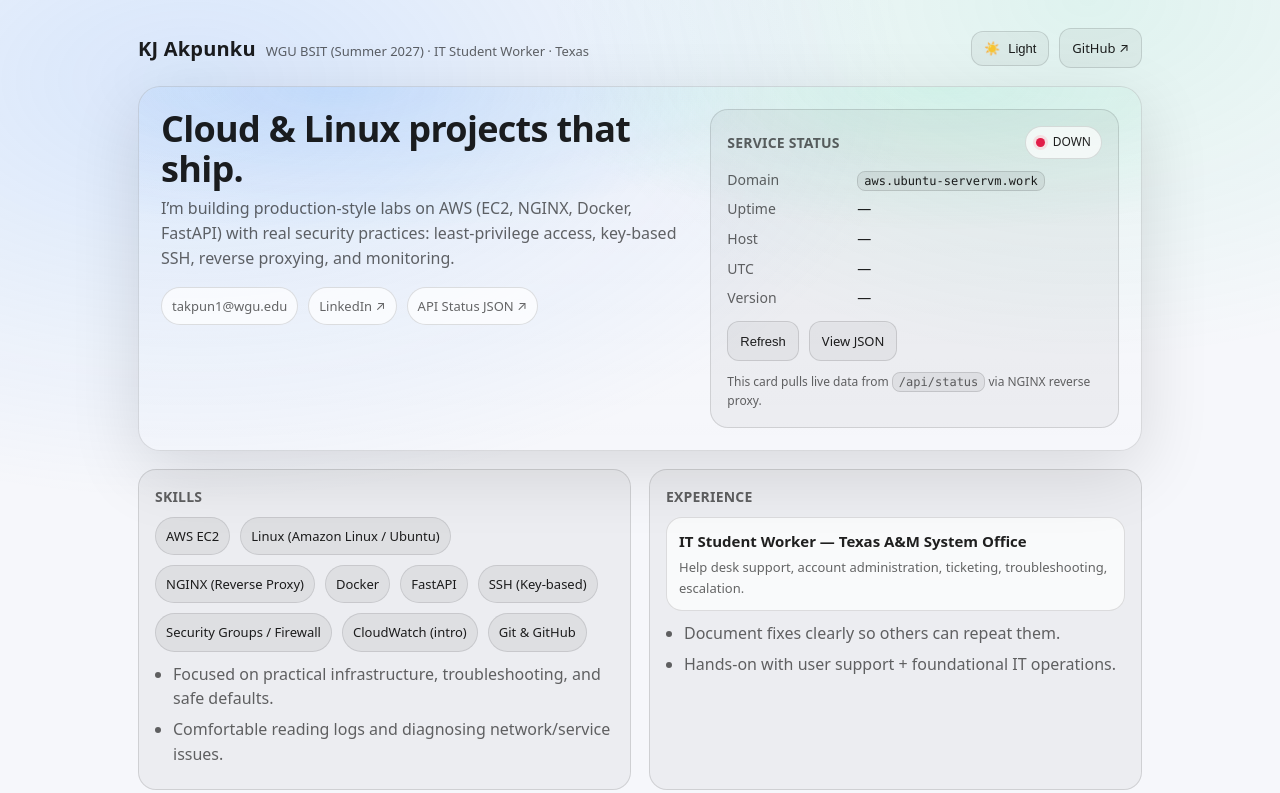
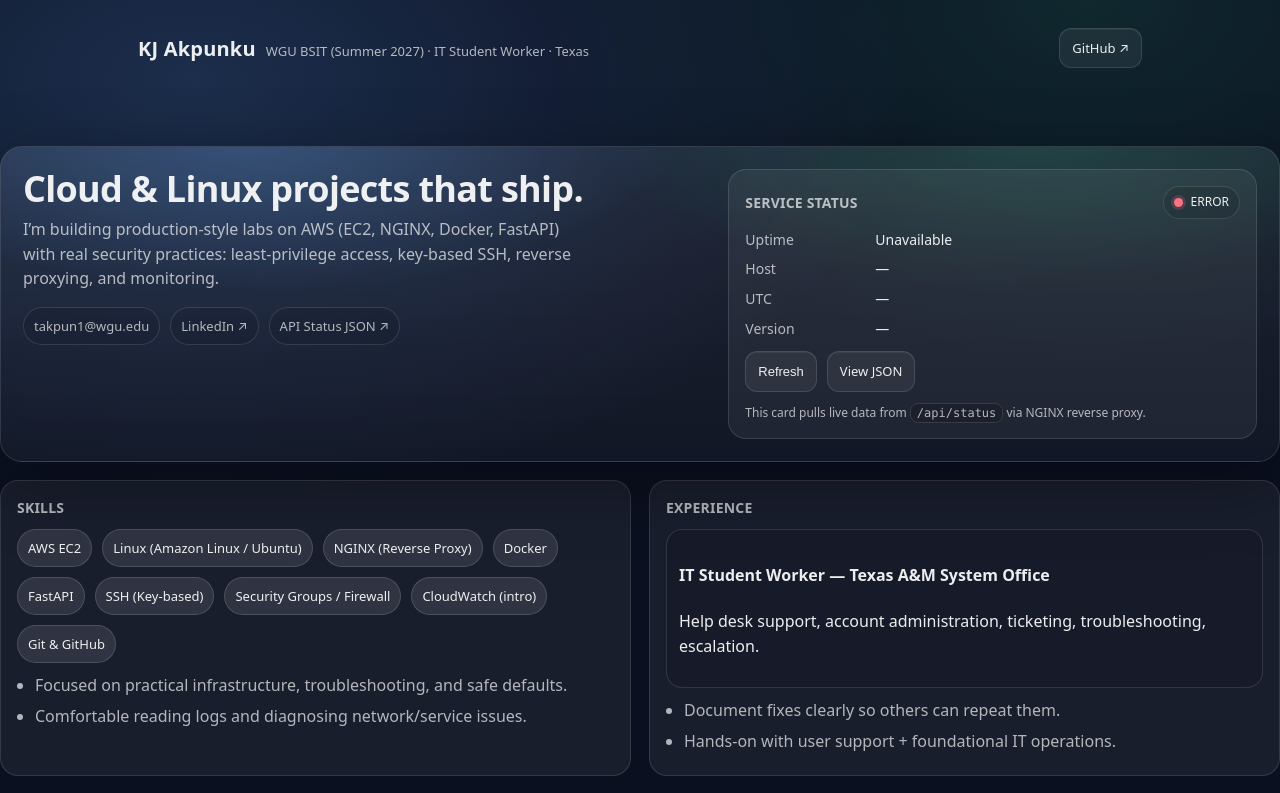
Before and after one commit to takpunku-max/KJ-Portofolio, a plain HTML site: page index.html in a window 1280 px wide. Shown: the top 793 px of the page. Drawn offline with Linux system fonts and the light colour scheme; no server answers.

Commit message:
no more light mode

```diff
--- a/index.html
+++ b/index.html
@@ -3,7 +3,7 @@
 <head>
   <meta charset="utf-8" />
   <meta name="viewport" content="width=device-width,initial-scale=1" />
-  <meta name="color-scheme" content="dark light" />
+  <meta name="color-scheme" content="dark" />
   <title>KJ Akpunku | IT / Cloud Portfolio</title>
   <style>
     :root {
@@ -23,23 +23,6 @@
       --chipBorder: rgba(255,255,255,0.14);
     }
 
-    /* Light theme overrides */
-    [data-theme="light"] {
-      --bg: #f6f7fb;
-      --panel: rgba(0,0,0,0.04);
-      --panel2: rgba(0,0,0,0.06);
-      --text: rgba(0,0,0,0.88);
-      --muted: rgba(0,0,0,0.60);
-      --border: rgba(0,0,0,0.12);
-      --shadow: 0 20px 70px rgba(0,0,0,0.12);
-
-      --accent: #2563eb;
-      --ok: #059669;
-      --warn: #d97706;
-      --bad: #e11d48;
-      --chip: rgba(0,0,0,0.06);
-      --chipBorder: rgba(0,0,0,0.10);
-    }
 
     * { box-sizing: border-box; }
     html, body { height: 100%; }
@@ -171,8 +154,7 @@
       border-radius: 999px;
       text-decoration: none;
     }
-    [data-theme="light"] .metaRow a { background: rgba(255,255,255,0.7); }
-    .metaRow a:hover { background: var(--panel2); }
+
 
     .card {
       border: 1px solid var(--border);
@@ -208,7 +190,7 @@
       gap: 8px;
       background: rgba(0,0,0,0.10);
     }
-    [data-theme="light"] .pill { background: rgba(255,255,255,0.7); }
+
 
     .dot {
       width: 9px; height: 9px;
@@ -271,17 +253,6 @@
       background: rgba(0,0,0,0.08);
       padding: 12px;
     }
-    [data-theme="light"] .projItem { background: rgba(255,255,255,0.7); }
-    .projItem h4 { margin: 0 0 4px; font-size: 15px; }
-    .projItem p { margin: 0; color: var(--muted); font-size: 13px; }
-    .projLinks { margin-top: 8px; display: flex; gap: 10px; flex-wrap: wrap; }
-    .projLinks a {
-      font-size: 13px;
-      border: 1px solid var(--border);
-      background: var(--panel);
-      padding: 7px 10px;
-      border-radius: 12px;
-    }
 
     .footer {
       margin-top: 22px;
@@ -301,7 +272,7 @@
       border: 1px solid var(--border);
       background: rgba(0,0,0,0.15);
     }
-    [data-theme="light"] code.inline { background: rgba(0,0,0,0.06); }
+
 
   </style>
 </head>
@@ -314,11 +285,6 @@
         <div class="tagline">WGU BSIT (Summer 2027) · IT Student Worker · Texas</div>
       </div>
 
-      <div class="controls">
-        <button class="btn" id="themeBtn" type="button" aria-label="Toggle theme">
-          <span id="themeIcon">🌙</span>
-          <span id="themeText">Dark</span>
-        </button>
 
         <a class="btn" href="https://github.com/takpunku-max" target="_blank" rel="noreferrer">
           GitHub ↗
@@ -350,11 +316,10 @@
           </div>
 
           <div class="kv" id="statusKV">
-            <div>Domain</div><div><code class="inline">aws.ubuntu-servervm.work</code></div>
-            <div>Uptime</div><div id="uptime">—</div>
-            <div>Host</div><div id="host">—</div>
-            <div>UTC</div><div id="utc">—</div>
-            <div>Version</div><div id="version">—</div>
+            <div>Uptime</div><div id="status-uptime">—</div>
+            <div>Host</div><div id="status-host">—</div>
+            <div>UTC</div><div id="status-utc">—</div>
+            <div>Version</div><div id="status-version">—</div>
           </div>
 
           <div style="margin-top:12px; display:flex; gap:10px; flex-wrap:wrap;">
@@ -451,73 +416,55 @@
   </div>
 
   <script>
-    // --- Theme (dark by default, toggle + persistence) ---
-    (function initTheme() {
-      const saved = localStorage.getItem("theme");
-      const prefersDark = window.matchMedia && window.matchMedia("(prefers-color-scheme: dark)").matches;
-      const initial = saved || (prefersDark ? "dark" : "light");
-      setTheme(initial);
 
-      document.getElementById("themeBtn").addEventListener("click", () => {
-        const current = document.documentElement.getAttribute("data-theme") || "dark";
-        const next = current === "dark" ? "light" : "dark";
-        setTheme(next);
-        localStorage.setItem("theme", next);
-      });
+	  function formatUptime(seconds) {
+    const d = Math.floor(seconds / 86400);
+    seconds %= 86400;
+    const h = Math.floor(seconds / 3600);
+    seconds %= 3600;
+    const m = Math.floor(seconds / 60);
 
-      function setTheme(mode) {
-        document.documentElement.setAttribute("data-theme", mode);
-        document.getElementById("themeIcon").textContent = mode === "dark" ? "🌙" : "☀️";
-        document.getElementById("themeText").textContent = mode === "dark" ? "Dark" : "Light";
+    if (d > 0) return `${d}d ${h}h`;
+    if (h > 0) return `${h}h ${m}m`;
+    return `${m}m`;
   }
-    })();
 
-    document.getElementById("year").textContent = new Date().getFullYear();
-
-    // --- Status fetch from /api/status ---
   async function loadStatus() {
     const dot = document.getElementById("statusDot");
     const text = document.getElementById("statusText");
 
-      const host = document.getElementById("host");
-      const utc = document.getElementById("utc");
-      const version = document.getElementById("version");
-      const uptime = document.getElementById("uptime");
-
-      dot.className = "dot";
-      text.textContent = "Checking…";
-
     try {
-        const res = await fetch("/api/status", { cache: "no-store" });
-        if (!res.ok) throw new Error("HTTP " + res.status);
+      const res = await fetch("/api/status");
+      if (!res.ok) throw new Error("Fetch failed");
 
       const data = await res.json();
 
-        // Basic assumptions: {status:"ok", host, utc, version}
-        const ok = (data.status || "").toLowerCase() === "ok";
+      // Populate fields
+      document.getElementById("status-uptime").textContent =
+        formatUptime(data.uptime_seconds);
 
-        dot.className = "dot " + (ok ? "ok" : "");
-        text.textContent = ok ? "LIVE" : "DEGRADED";
+      document.getElementById("status-host").textContent = data.host;
+      document.getElementById("status-utc").textContent = data.utc;
+      document.getElementById("status-version").textContent = data.version ?? data.app_version ?? "—";
 
-        host.textContent = data.host || "—";
-        utc.textContent = data.utc || "—";
-        version.textContent = data.version || "—";
+      // Status pill
+      dot.className = "dot ok";
+      text.textContent = "LIVE";
 
-        // If you later add uptime to your API, it will show up automatically.
-        uptime.textContent = data.uptime || "—";
-
-      } catch (e) {
+    } catch (err) {
+      console.error(err);
       dot.className = "dot bad";
-        text.textContent = "DOWN";
-        host.textContent = "—";
-        utc.textContent = "—";
-        version.textContent = "—";
-        uptime.textContent = "—";
+      text.textContent = "ERROR";
+      document.getElementById("status-uptime").textContent = "Unavailable";
     }
   }
 
+  // Button wiring
   document.getElementById("refreshBtn").addEventListener("click", loadStatus);
+
+  // Initial load
   loadStatus();
+
   </script>
 </body>
 </html>
```
Lines whose indentation alone changed are shown as unchanged.
